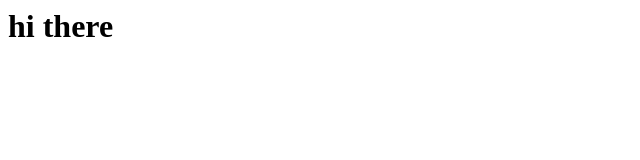
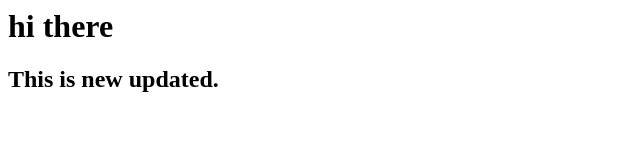
Before and after one commit to ishteyaqueahmad/git-learning, a plain HTML site: page index.html in a window 1280 px wide. Shown: the whole page, without its empty margins (0-640 px from the left). Drawn offline with Linux system fonts and the light colour scheme.

Commit message:
index file update

```diff
--- a/index.html
+++ b/index.html
@@ -1 +1,2 @@
 <h1>hi there</h1>
+<h2>This is new updated.</h2>
```
